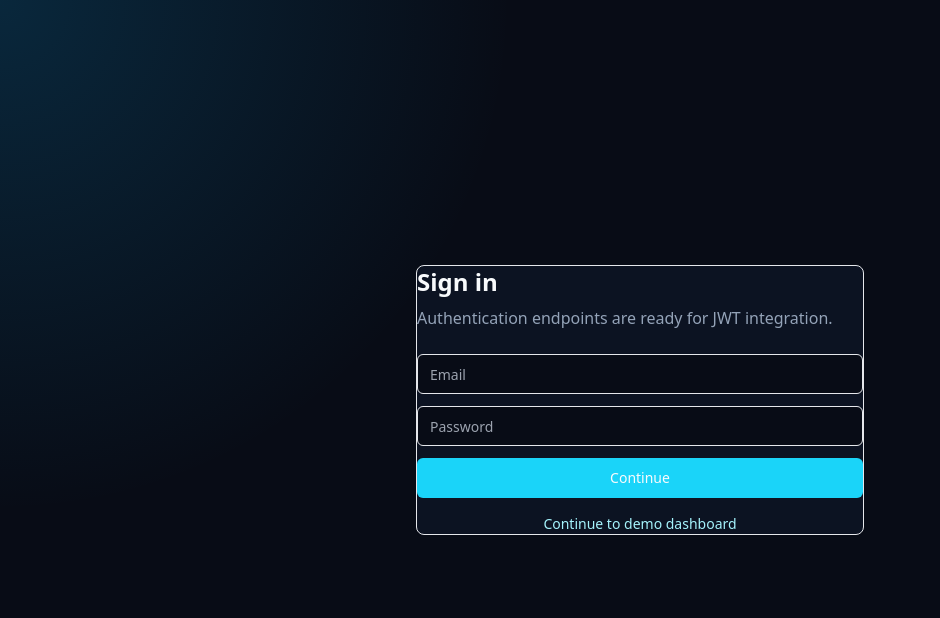
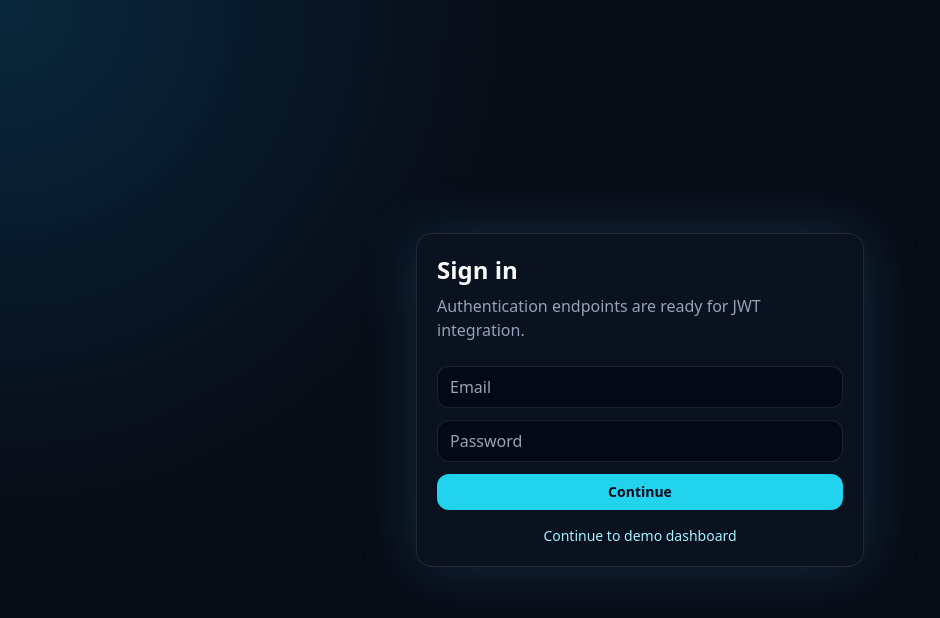
Before and after one commit to faithokonkwor/radiology-copilot, a Next.js app in the folder frontend/: page /login in a window 1280 px wide. Shown: the top 618 px of the page, without its empty margins (0-940 px from the left). Built offline with nearby package versions, Linux system fonts and the light colour scheme.

Commit message:
UI components

```diff
--- /dev/null
+++ b/frontend/components/ui/button.tsx
@@ -0,0 +1,20 @@
+import * as React from "react";
+import { Slot } from "@radix-ui/react-slot";
+import { cva, type VariantProps } from "class-variance-authority";
+import { cn } from "@/lib/utils";
+
+const buttonVariants = cva("inline-flex items-center justify-center rounded-xl px-4 py-2 text-sm font-semibold transition disabled:opacity-50", {
+  variants: {
+    variant: {
+      default: "bg-cyan-400 text-slate-950 hover:bg-cyan-300",
+      secondary: "bg-slate-800 text-slate-100 hover:bg-slate-700",
+      ghost: "hover:bg-slate-800"
+    }
+  },
+  defaultVariants: { variant: "default" }
+});
+
+export function Button({ className, variant, asChild = false, ...props }: React.ButtonHTMLAttributes<HTMLButtonElement> & VariantProps<typeof buttonVariants> & { asChild?: boolean }) {
+  const Comp = asChild ? Slot : "button";
+  return <Comp className={cn(buttonVariants({ variant }), className)} {...props} />;
+}
--- /dev/null
+++ b/frontend/components/ui/card.tsx
@@ -0,0 +1,5 @@
+import { cn } from "@/lib/utils";
+
+export function Card({ className, ...props }: React.HTMLAttributes<HTMLDivElement>) {
+  return <div className={cn("rounded-2xl border border-white/10 bg-card/80 p-5 shadow-glow backdrop-blur", className)} {...props} />;
+}
--- /dev/null
+++ b/frontend/components/ui/input.tsx
@@ -0,0 +1,5 @@
+import { cn } from "@/lib/utils";
+
+export function Input(props: React.InputHTMLAttributes<HTMLInputElement>) {
+  return <input {...props} className={cn("w-full rounded-xl border border-white/10 bg-slate-950/60 px-3 py-2 outline-none ring-cyan-400/40 focus:ring-2", props.className)} />;
+}
```
